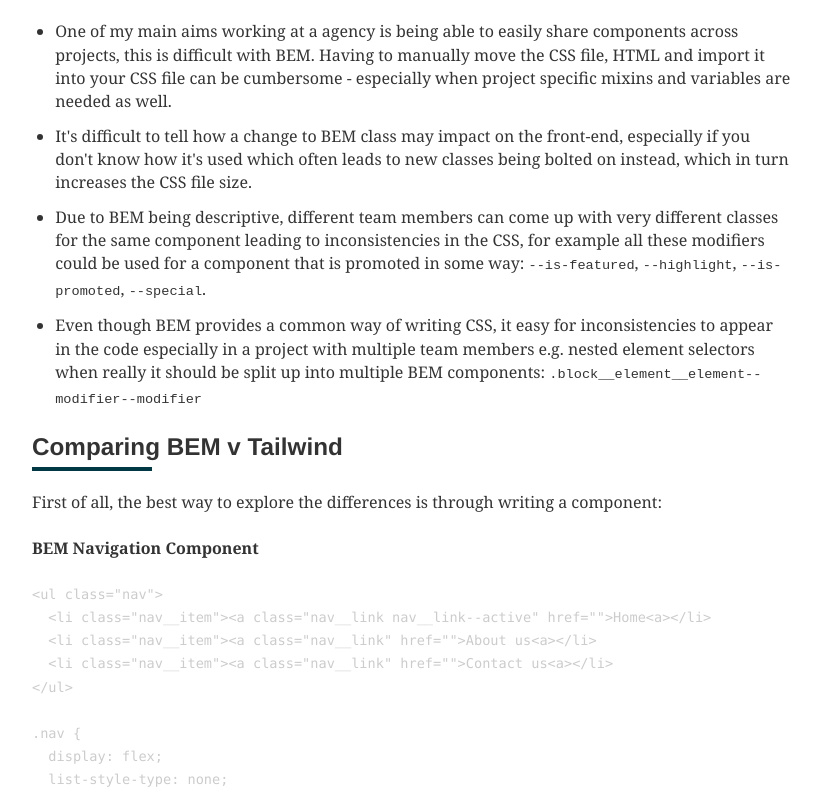
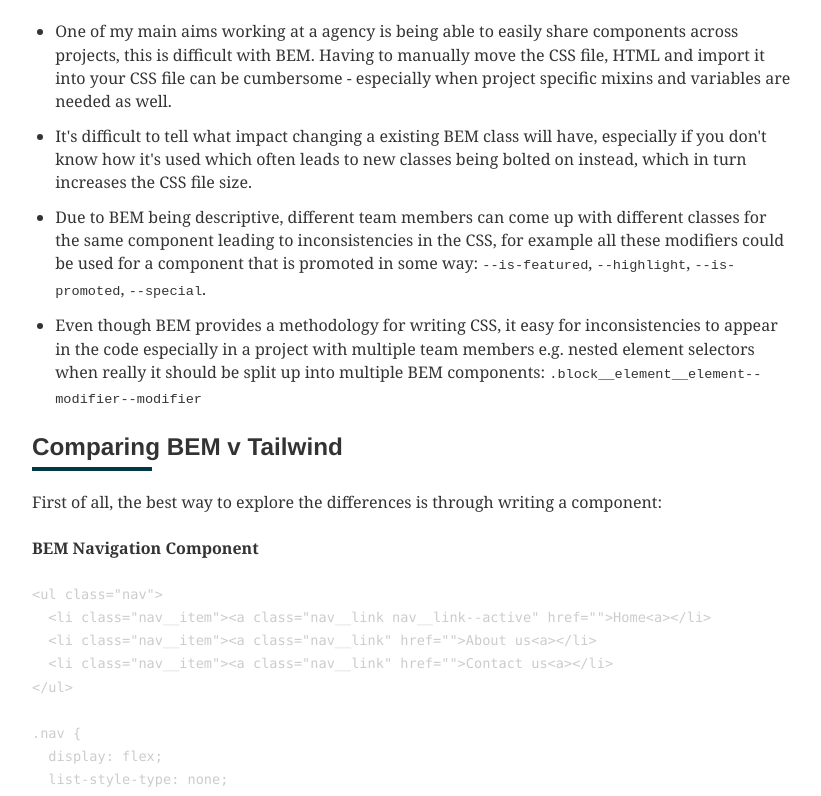
Before and after one commit to cjloff/blog, a Gatsby site: page /blog/switching-from-bem-to-tailwind/ in a window 1280 px wide. Shown: the part 701-1497 px from the top of the page, without its empty margins (228-1049 px from the left). Built offline with nearby package versions, Linux system fonts and the light colour scheme; Gatsby itself is replaced by a stand-in of ours; some packages are replaced by stand-ins of ours; code samples lack their colours.

Commit message:
Update switching-from-bem-to-tailwind.md

````diff
--- a/src/blog/switching-from-bem-to-tailwind.md
+++ b/src/blog/switching-from-bem-to-tailwind.md
@@ -16,9 +16,9 @@
 In the past few years I had been using BEM methodology to write most of my CSS and it had been mostly working well, however I was noticing a few issues with it, namely:
 
 - One of my main aims working at a agency is being able to easily share components across projects, this is difficult with BEM. Having to manually move the CSS file, HTML and import it into your CSS file can be cumbersome - especially when project specific mixins and variables are needed as well.
-- It's difficult to tell how a change to BEM class may impact on the front-end, especially if you don't know how it's used which often leads to new classes being bolted on instead, which in turn increases the CSS file size.
-- Due to BEM being descriptive, different team members can come up with very different classes for the same component leading to inconsistencies in the CSS, for example all these modifiers could  be used for a component that is promoted in some way: ```--is-featured```, ```--highlight```, ```--is-promoted```, ```--special```.
-- Even though BEM provides a common way of writing CSS, it easy for inconsistencies to appear in the code especially in a project with multiple team members e.g. nested element selectors when really it should be split up into multiple BEM components: ```.block__element__element--modifier--modifier```
+- It's difficult to tell what impact changing a existing BEM class will have, especially if you don't know how it's used which often leads to new classes being bolted on instead, which in turn increases the CSS file size.
+- Due to BEM being descriptive, different team members can come up with different classes for the same component leading to inconsistencies in the CSS, for example all these modifiers could  be used for a component that is promoted in some way: ```--is-featured```, ```--highlight```, ```--is-promoted```, ```--special```.
+- Even though BEM provides a methodology for writing CSS, it easy for inconsistencies to appear in the code especially in a project with multiple team members e.g. nested element selectors when really it should be split up into multiple BEM components: ```.block__element__element--modifier--modifier```
 
 <h2>Comparing BEM v Tailwind</h2>
 
@@ -94,7 +94,7 @@
 
 <h2>Is this just inline styles?</h2>
 
-A common argument against Tailwind is that it's just inline styles in a different guise, however this isn't the case:
+A common argument against Tailwind is that it's just inline styles in a different guise, however here are a few reasons that this isn't the case:
 
 - Your utility classes are governed by a set of rules in your config that dictate the over-all look and feel of your website e.g. spacing, colours and so on. Inline styles won't do this.
 - Provides a consistent and shared way of writing CSS by leveraging existing utility classes, inline styles would be wildly inconsistent if applied over a project.
@@ -108,7 +108,7 @@
 - **Utility first, not utility only:** Your not locked into just using utility classes - you can write bespoke CSS when needed.
 - **Great documentation:** The documentation is very thorough, making it easy to learn and on-board new team members.
 - **Readable:** It is easy to to review a tailwind component and figure out what it does by just reading the class names.
-- **Working straight in the view/HTML:** As you will be mostly using existing utility classes you'll be working directly in the view rather than also working in a separate CSS file. Also, because you compose your CSS directly in the view you can be sure the changes you make will only effect the current view.
+- **Working straight in the view/HTML:** As you will be mostly using existing utility classes you'll be working directly in the view rather than also working in a separate CSS file. Also, because you compose your classes directly in the HTML you can be sure changes you make only effect the current view you are working on.
 
 <h2>Disadvantages</h2>
 
````
